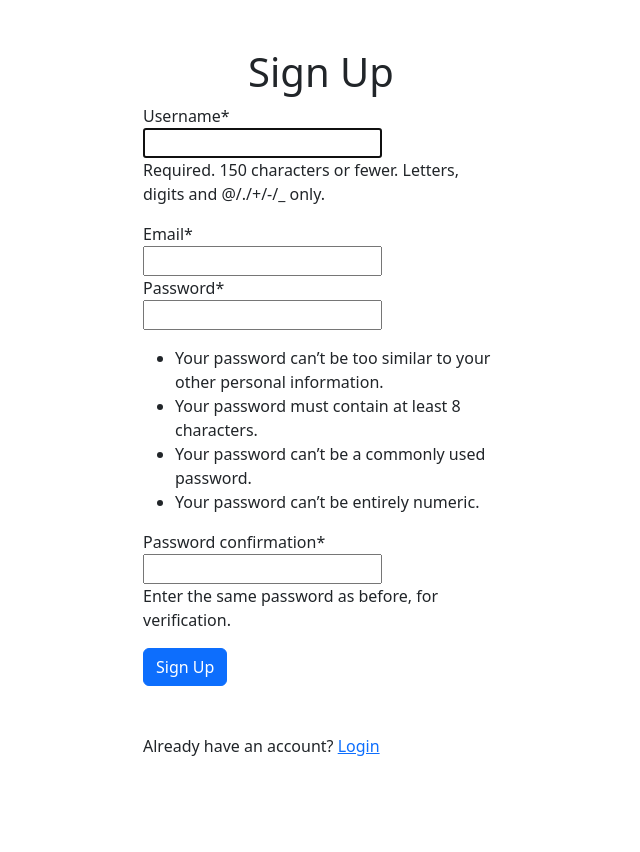
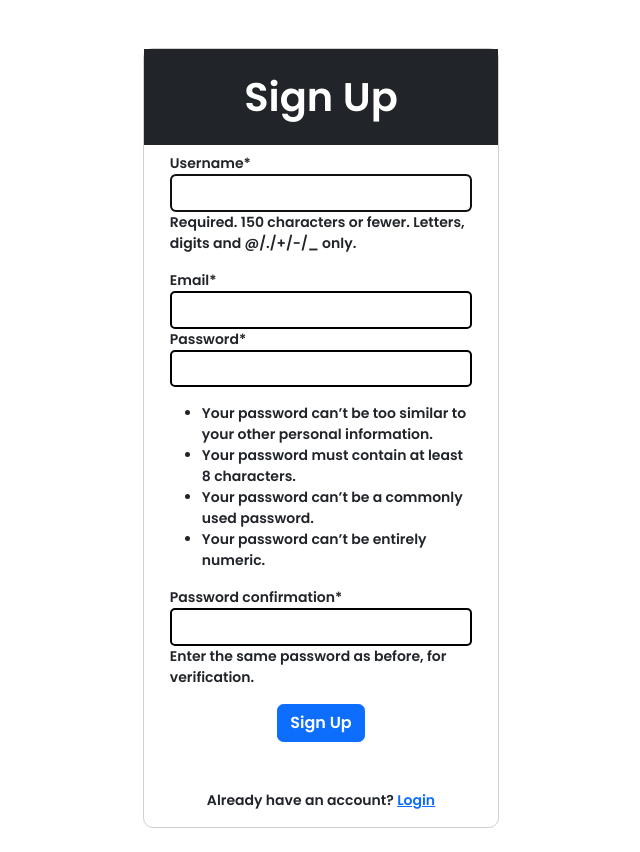
Before and after one commit to FloWambui/Awwards, a Django app: page /register in a window 1280 px wide. Shown: the whole page, without its empty margins (319-959 px from the left). Before the commit the page ends 756 px from the top, so only its background shows below. Run offline with Django 4.2, Linux system fonts and the light colour scheme; some libraries are stand-ins or nearby versions.

Commit message:
st:add styling to the register form

```diff
--- a/app/templates/registration/register.html
+++ b/app/templates/registration/register.html
@@ -13,7 +13,8 @@
             <div class="panel panel-default">
                 <div class="main mt-5 mb-4">
                     <div class="panel-heading text-center">
-                        <h1>Sign Up</h1>
+                        <h1 class="p-4 bg-dark text-white">Sign Up</h1>
+
                     </div>
 
                         <form method="POST">
--- a/awards/settings.py
+++ b/awards/settings.py
@@ -10,6 +10,7 @@ For the full list of settings and their values, see
 https://docs.djangoproject.com/en/4.0/ref/settings/
 """
 
+import os
 from pathlib import Path
 
 # Build paths inside the project like this: BASE_DIR / 'subdir'.
@@ -120,7 +121,10 @@ USE_TZ = True
 # Static files (CSS, JavaScript, Images)
 # https://docs.djangoproject.com/en/4.0/howto/static-files/
 
-STATIC_URL = 'static/'
+STATIC_URL = '/static/'
+STATICFILES_DIRS = [
+    os.path.join(BASE_DIR, "static"),
+]
 
 # Default primary key field type
 # https://docs.djangoproject.com/en/4.0/ref/settings/#default-auto-field
--- a/static/css/auth.css
+++ b/static/css/auth.css
@@ -0,0 +1,42 @@
+@import url("https://fonts.googleapis.com/css2?family=Poppins:wght@600&display=swap");
+
+* {
+  margin: 0;
+  padding: 0;
+  box-sizing: border-box;
+}
+body {
+  font-family: "Poppins", sans-serif;
+  font-size: 14px;
+
+}
+
+.btn {
+
+  border-radius: 0.4rem;
+  cursor: pointer;
+}
+.login,
+.main {
+  border: 1px solid #d2cfcf;
+  justify-content: center;
+  align-content: center;
+  text-align: center;
+  border-radius: 10px;
+
+}
+form {
+  display: flex;
+  flex-direction: column;
+  justify-content: center !important;
+  align-items: center !important;
+  text-align: start;
+  padding: 0 100px !important;
+}
+form input {
+  height: 1cm;
+  width: 8cm !important;
+  font-size: 14px !important;
+  border: 2px solid black !important;
+  border-radius: 5px;
+}
```
